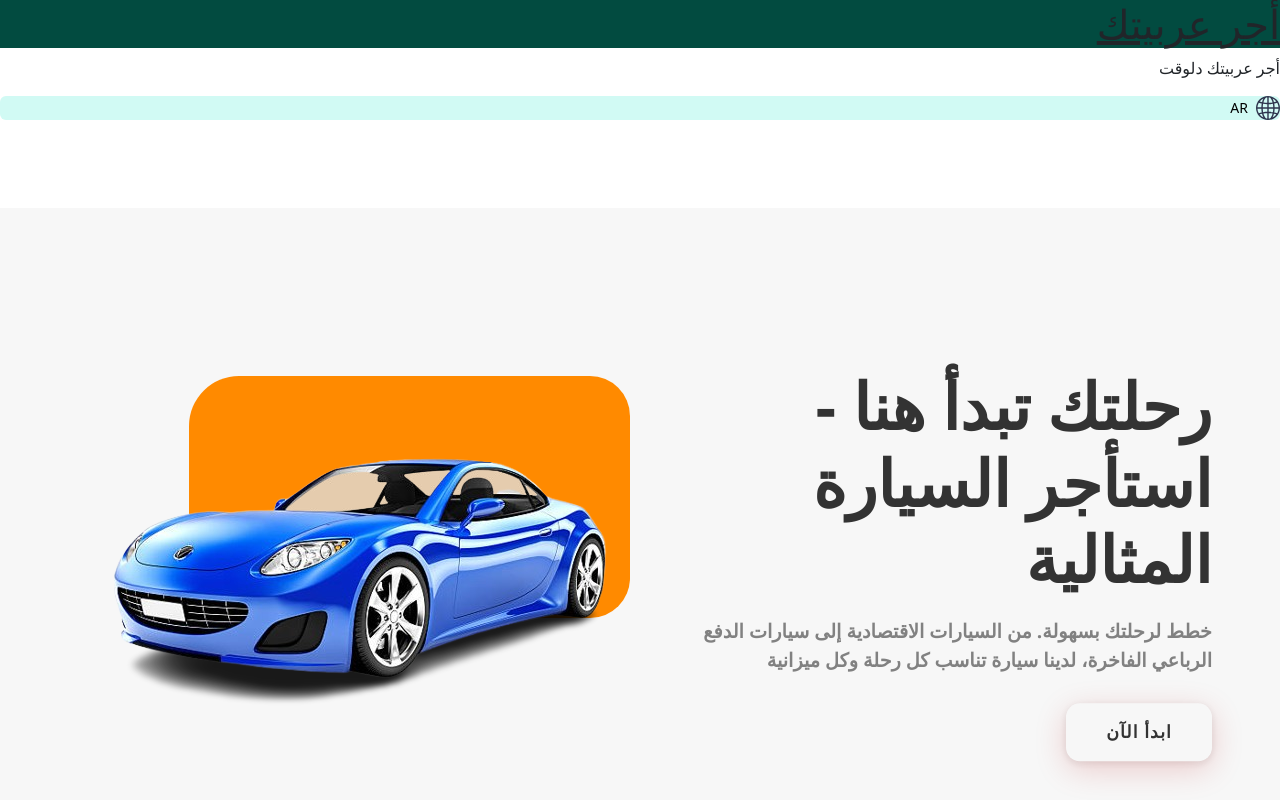
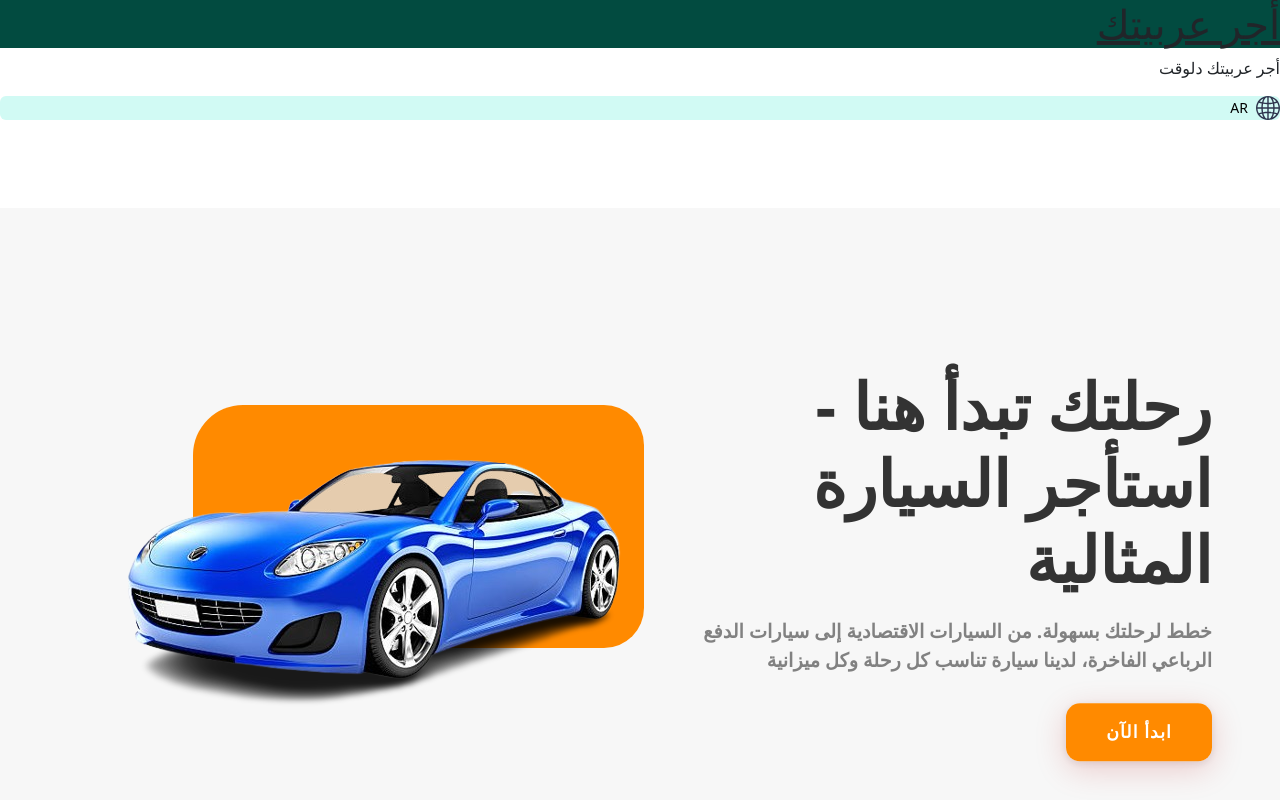
Before and after one commit to ITI-GP/vehicle-rental-website, a React (Vite) app: page / in a window 1280 px wide. Shown: the top 800 px of the page. Built offline with nearby package versions, Linux system fonts and the light colour scheme.

Commit message:
WIP: changes in Hero component

```diff
--- a/src/components/home/HeroSection/Hero.jsx
+++ b/src/components/home/HeroSection/Hero.jsx
@@ -16,9 +16,11 @@ const Hero = () => {
             <Button className={styles.heroBtn}>{t("hero.learnMore")}</Button>
           </div>
         </div>
-        <div className={styles.heroImageWrapper}>
+        <div className="d-none d-xl-flex">
+          <div className= {styles.heroImageWrapper}>
           <div className={styles.absoluteBackground}></div>
           <img src={carImage} alt="Hero Vehicle" className={styles.heroImage} />
+        </div>
         </div>
       </div>
     </div>
--- a/src/components/home/HeroSection/Hero.module.css
+++ b/src/components/home/HeroSection/Hero.module.css
@@ -49,8 +49,8 @@
   font-weight: 700;
   border: none;
   border-radius: 14px;
-  background: transparent;
-  color: #333;
+  background: linear-gradient(to right, #ff8a00, #ff8a00);
+  color: #fff;
   padding: 1rem 2.5rem;
   animation: jump 2.5s infinite ease-in-out;
   transition: background 0.3s, box-shadow 0.3s, transform 0.2s;
@@ -61,15 +61,10 @@
   position: relative;
   overflow: hidden;
 }
-  display: flex;
-  gap: 1.2rem;
-  flex-wrap: wrap;
 }
 .heroBtn:hover {
-  background-color: #ff8a00;
-  color: white;
-  box-shadow: 0 12px 36px rgba(185, 0, 0, 0.22), 0 4px 16px rgba(0,0,0,0.12);
-  /* transform: translateY(-3px) scale(1.07); */
+  background: transparent;
+  color: #333;
 }
 
 
@@ -89,7 +84,7 @@
 .absoluteBackground {
   position: absolute;
   right: 10px;
-  top: 50px;
+  top: 80px;
   width: 75%;
   height: 50%;
   background-color: #ff8a00;
```
